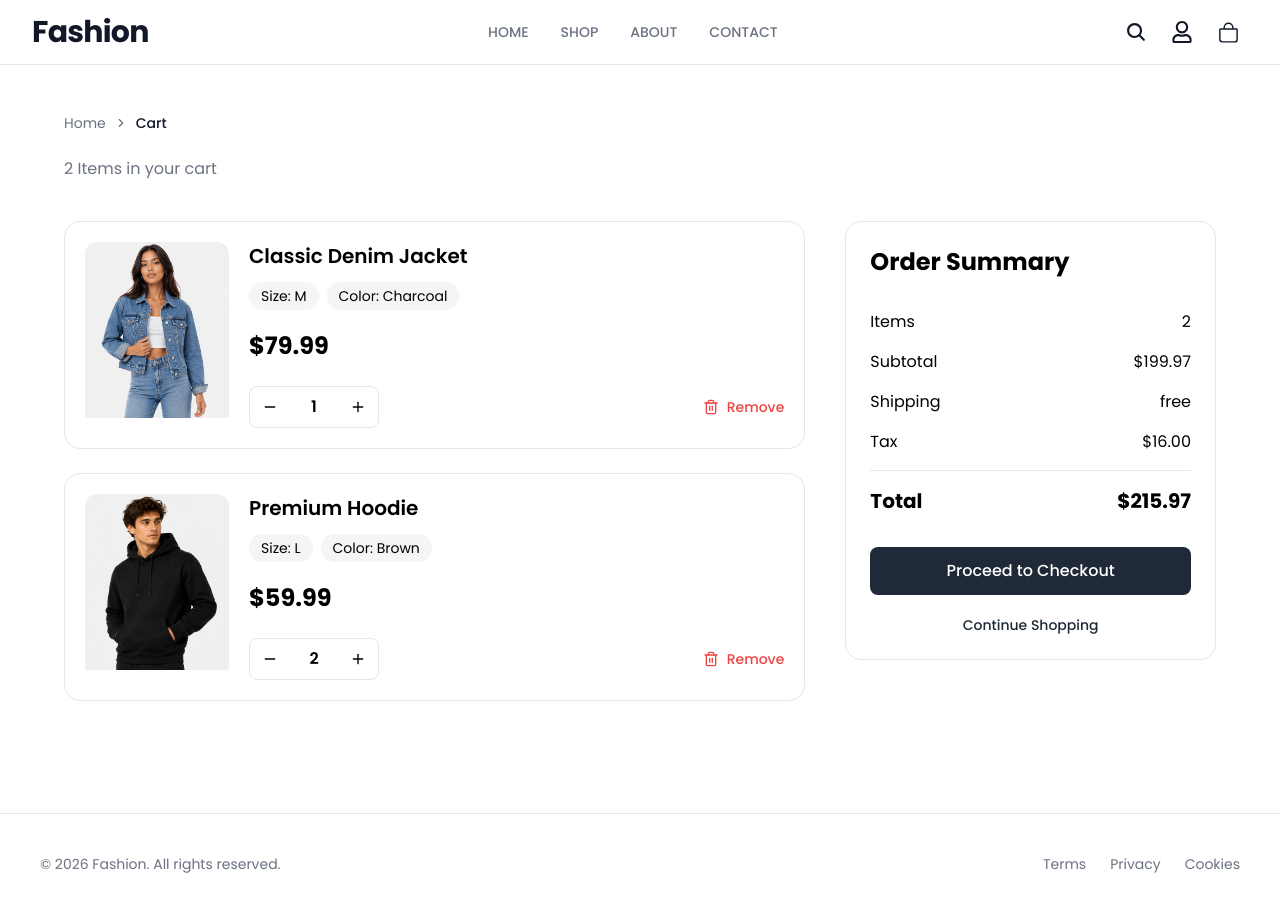
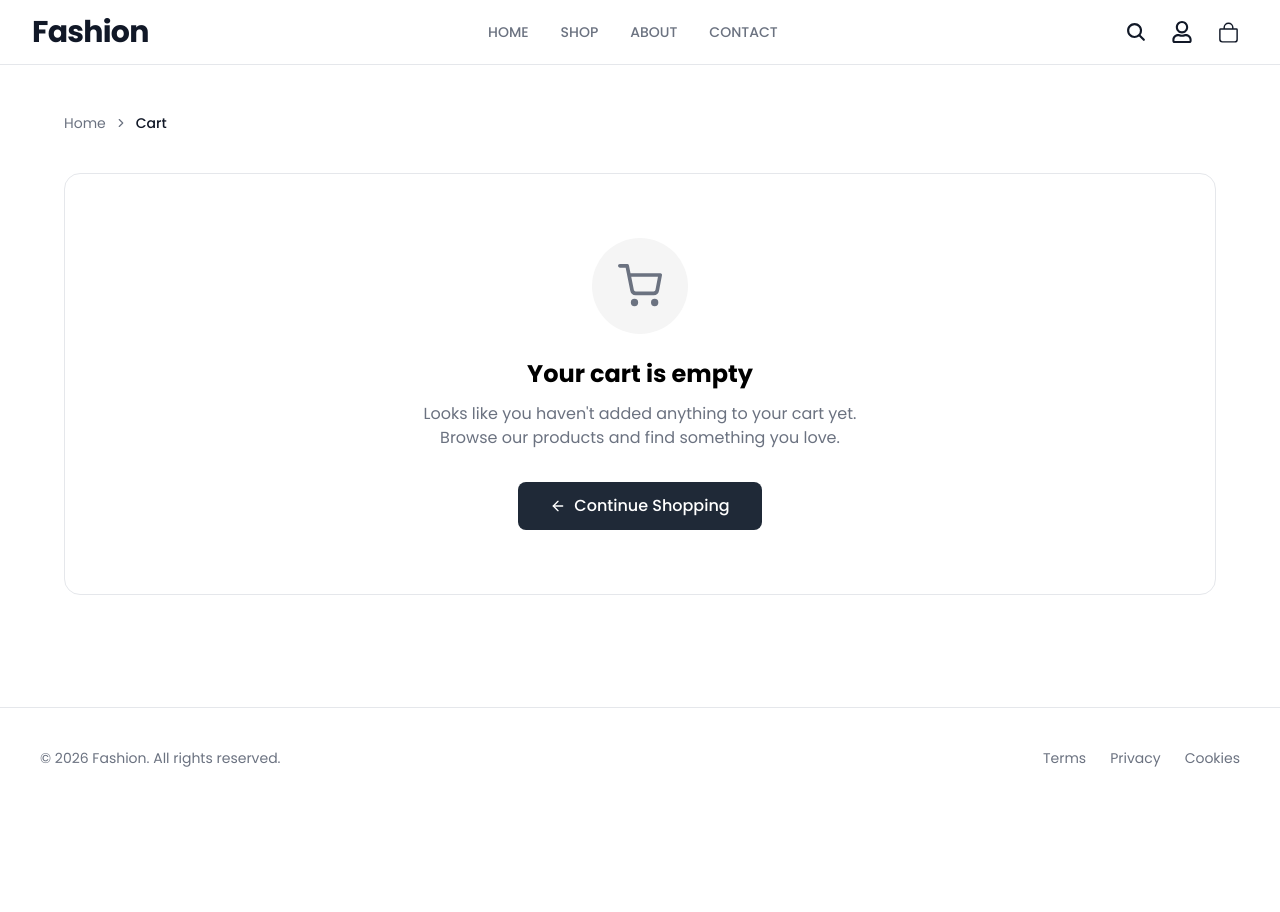
Before and after one commit to YunusEmreKilic44/ecommerce-next, a Next.js app: page /cart in a window 1280 px wide. After the commit the page ends 808 px from the top, so only its background shows below. Built offline with nearby package versions, Linux system fonts and the light colour scheme.

Commit message:
Cart functionality with zustand

```diff
--- a/app/cart/page.tsx
+++ b/app/cart/page.tsx
@@ -2,45 +2,75 @@
 import FrontendLayout from "@/components/layouts/FrontendLayout";
 import BreadCrumb from "@/components/ui/BreadCrumb";
 import Button from "@/components/ui/Button";
+import { useCartStore } from "@/store/cart-store";
 import Image from "next/image";
 import Link from "next/link";
 import { useRouter } from "next/navigation";
 import React from "react";
-import { FiMinus, FiPlus, FiTrash2 } from "react-icons/fi";
-
-const cartItems = [
-  {
-    id: 1,
-    name: "Classic Denim Jacket",
-    image: "/images/product1.png",
-    price: 79.99,
-    quantity: 1,
-    size: "M",
-    color: "Charcoal",
-  },
-  {
-    id: 2,
-    name: "Premium Hoodie",
-    image: "/images/product2.png",
-    price: 59.99,
-    quantity: 2,
-    size: "L",
-    color: "Brown",
-  },
-];
+import {
+  FiArrowLeft,
+  FiMinus,
+  FiPlus,
+  FiShoppingCart,
+  FiTrash2,
+} from "react-icons/fi";
 
 const CartPage = () => {
   const router = useRouter();
-  const totalItems = cartItems.reduce((sum, item) => sum + item.quantity, 0);
-
-  const subtotal = cartItems.reduce(
-    (sum, item) => sum + item.price * item.quantity,
-    0,
-  );
+  const {
+    subtotal,
+    totalItems,
+    cartItems,
+    removeFromCart,
+    increaseQuantity,
+    decreaseQuantity,
+  } = useCartStore();
 
   const shipping = 0;
-  const tax = subtotal * 0.08;
-  const total = subtotal + shipping + tax;
+  const tax = subtotal() * 0.08;
+  const total = subtotal() + shipping + tax;
+
+  if (totalItems() === 0) {
+    return (
+      <FrontendLayout>
+        <section className="mx-auto max-w-6xl py-12">
+          <BreadCrumb
+            items={[
+              {
+                label: "Home",
+                href: "/",
+              },
+              {
+                label: "Cart",
+              },
+            ]}
+          />
+
+          <div className="mt-10 flex min-h-96 flex-col items-center justify-center rounded-2xl border border-border bg-background px-6 py-16 text-center">
+            <div className="flex h-24 w-24 items-center justify-center rounded-full bg-surface">
+              <FiShoppingCart size={44} className="text-muted-foreground" />
+            </div>
+
+            <h2 className="mt-6 text-2xl font-bold">Your cart is empty</h2>
+
+            <p className="mt-3 max-w-md text-muted-foreground">
+              Looks like you haven&apos;t added anything to your cart yet.
+              Browse our products and find something you love.
+            </p>
+
+            <Button
+              className="mt-8"
+              paddingX="px-8"
+              leftIcon={<FiArrowLeft />}
+              onClick={() => router.push("/shop")}
+            >
+              Continue Shopping
+            </Button>
+          </div>
+        </section>
+      </FrontendLayout>
+    );
+  }
 
   return (
     <FrontendLayout>
@@ -60,7 +90,7 @@ const CartPage = () => {
           />
 
           <p className="mt-2 text-muted-foreground">
-            {totalItems - 1} Item{totalItems !== 1 && "s"} in your cart
+            {totalItems()} Item{totalItems() !== 1 && "s"} in your cart
           </p>
         </div>
 
@@ -69,7 +99,7 @@ const CartPage = () => {
           <div className="space-y-6">
             {cartItems.map((item) => (
               <div
-                key={item.id}
+                key={item.cartKey}
                 className="flex flex-col gap-5 rounded-2xl border border-border p-5 transition hover:shadow-sm sm:flex-row"
               >
                 {/* product image */}
@@ -105,18 +135,27 @@ const CartPage = () => {
                   <div className="mt-6 flex flex-wrap items-center justify-between gap-4">
                     {/* quantity */}
                     <div className="flex items-center rounded-lg border border-border">
-                      <button className="p-3 transition hover:bg-surface">
+                      <button
+                        className="p-3 transition hover:bg-surface"
+                        onClick={() => decreaseQuantity(item.cartKey)}
+                      >
                         <FiMinus />
                       </button>
                       <span className="min-w-12 text-center font-semibold">
                         {item.quantity}
                       </span>
-                      <button className="p-3 transition hover:bg-surface">
+                      <button
+                        className="p-3 transition hover:bg-surface"
+                        onClick={() => increaseQuantity(item.cartKey)}
+                      >
                         <FiPlus />
                       </button>
                     </div>
 
-                    <button className="flex items-center gap-2 text-destructive transition hover:opacity-80">
+                    <button
+                      className="flex items-center gap-2 text-destructive transition hover:opacity-80"
+                      onClick={() => removeFromCart(item.cartKey)}
+                    >
                       <FiTrash2 />
                       <span className="text-sm font-medium">Remove</span>
                     </button>
@@ -133,12 +172,12 @@ const CartPage = () => {
             <div className="mt-8 space-y-4">
               <div className="flex justify-between">
                 <span>Items</span>
-                <span>{totalItems - 1}</span>
+                <span>{totalItems() - 1}</span>
               </div>
 
               <div className="flex justify-between">
                 <span>Subtotal</span>
-                <span>${subtotal.toFixed(2)}</span>
+                <span>${subtotal().toFixed(2)}</span>
               </div>
 
               <div className="flex justify-between">
--- a/app/layout.tsx
+++ b/app/layout.tsx
@@ -2,6 +2,7 @@ import type { Metadata } from "next";
 import "./globals.css";
 import { Poppins } from "next/font/google";
 import { Toaster } from "react-hot-toast";
+import CartHydration from "@/providers/CartHydration";
 
 const poppins = Poppins({
   variable: "--font-poppins",
@@ -18,8 +19,10 @@ export const metadata: Metadata = {
 export default function RootLayout({ children }: LayoutProps<"/">) {
   return (
     <html lang="en" className={`${poppins.className} h-full antialiased`}>
-      <body className="min-h-full flex flex-col">{children}
+      <body className="min-h-full flex flex-col">
+        {children}
         <Toaster />
+        <CartHydration />
       </body>
     </html>
   );
--- /dev/null
+++ b/components/Navbar/CartCount.tsx
@@ -0,0 +1,19 @@
+import { useCartStore } from "@/store/cart-store";
+import React from "react";
+
+const CartCount = () => {
+
+    const {totalItems} = useCartStore()
+
+    if(totalItems() === 0) {
+        return null;
+    }
+
+  return (
+    <span className="absolute -right-1 -top-1 flex h-5 w-5 items-center justify-center rounded-full bg-destructive text-[11px] font-semibold text-white">
+        {totalItems()}
+    </span>
+  );
+};
+
+export default CartCount;
--- a/components/Navbar/Navbar.tsx
+++ b/components/Navbar/Navbar.tsx
@@ -6,6 +6,7 @@ import { useState } from "react";
 import { FaRegUser } from "react-icons/fa";
 import { FiMenu, FiX } from "react-icons/fi";
 import { IoBagOutline, IoSearch } from "react-icons/io5";
+import CartCount from "./CartCount";
 
 const navLinks = [
   {
@@ -82,10 +83,11 @@ const Navbar = () => {
 
             {/* cart badge */}
             <button
-              className="rounded-full p-2 text-foreground transition-colors hover:bg-surface"
+              className="relative rounded-full p-2 text-foreground transition-colors hover:bg-surface"
               onClick={() => router.push("/cart")}
             >
               <IoBagOutline size={23} />
+              <CartCount />
             </button>
           </div>
 
--- /dev/null
+++ b/providers/CartHydration.tsx
@@ -0,0 +1,14 @@
+"use client";
+
+import { useCartStore } from "@/store/cart-store";
+import { useEffect } from "react";
+
+const CartHydration = () => {
+  useEffect(() => {
+    useCartStore.persist.rehydrate();
+  }, []);
+
+  return null;
+};
+
+export default CartHydration;
--- /dev/null
+++ b/store/cart-store.ts
@@ -0,0 +1,128 @@
+// store/cart-store.ts
+
+import { create } from "zustand";
+import { persist } from "zustand/middleware";
+
+export interface CartItem {
+  cartKey: string;
+
+  productId: string;
+
+  name: string;
+
+  image: string;
+
+  price: number;
+
+  quantity: number;
+
+  size: string;
+
+  color: string;
+}
+
+interface CartStore {
+  cartItems: CartItem[];
+
+  addToCart: (item: CartItem) => void;
+
+  removeFromCart: (cartKey: string) => void;
+
+  increaseQuantity: (cartKey: string) => void;
+
+  decreaseQuantity: (cartKey: string) => void;
+
+  clearCart: () => void;
+
+  totalItems: () => number;
+
+  subtotal: () => number;
+}
+
+export const useCartStore = create<CartStore>()(
+  persist(
+    (set, get) => ({
+      cartItems: [],
+
+      addToCart: (item) => {
+        const existing = get().cartItems.find(
+          (cartItem) => cartItem.cartKey === item.cartKey,
+        );
+
+        if (existing) {
+          set({
+            cartItems: get().cartItems.map((cartItem) =>
+              cartItem.cartKey === item.cartKey
+                ? {
+                    ...cartItem,
+                    quantity: cartItem.quantity + item.quantity,
+                  }
+                : cartItem,
+            ),
+          });
+
+          return;
+        }
+
+        set({
+          cartItems: [...get().cartItems, item],
+        });
+      },
+
+      increaseQuantity: (cartKey) => {
+        set({
+          cartItems: get().cartItems.map((item) =>
+            item.cartKey === cartKey
+              ? {
+                  ...item,
+                  quantity: item.quantity + 1,
+                }
+              : item,
+          ),
+        });
+      },
+
+      decreaseQuantity: (cartKey) => {
+        set({
+          cartItems: get().cartItems.map((item) =>
+            item.cartKey === cartKey
+              ? {
+                  ...item,
+                  quantity: Math.max(1, item.quantity - 1),
+                }
+              : item,
+          ),
+        });
+      },
+
+      removeFromCart: (cartKey) => {
+        set({
+          cartItems: get().cartItems.filter((item) => item.cartKey !== cartKey),
+        });
+      },
+
+      clearCart: () => {
+        set({
+          cartItems: [],
+        });
+      },
+
+      totalItems: () =>
+        get().cartItems.reduce((total, item) => total + item.quantity, 0),
+
+      subtotal: () =>
+        get().cartItems.reduce(
+          (total, item) => total + item.price * item.quantity,
+          0,
+        ),
+    }),
+    {
+      name: "cart-storage",
+
+      partialize: (state) => ({
+        cartItems: state.cartItems,
+      }),
+      skipHydration: true,
+    },
+  ),
+);
```
Also changed, not shown: components/Products/ProductPageComponent.tsx (+31 -0 lines).
